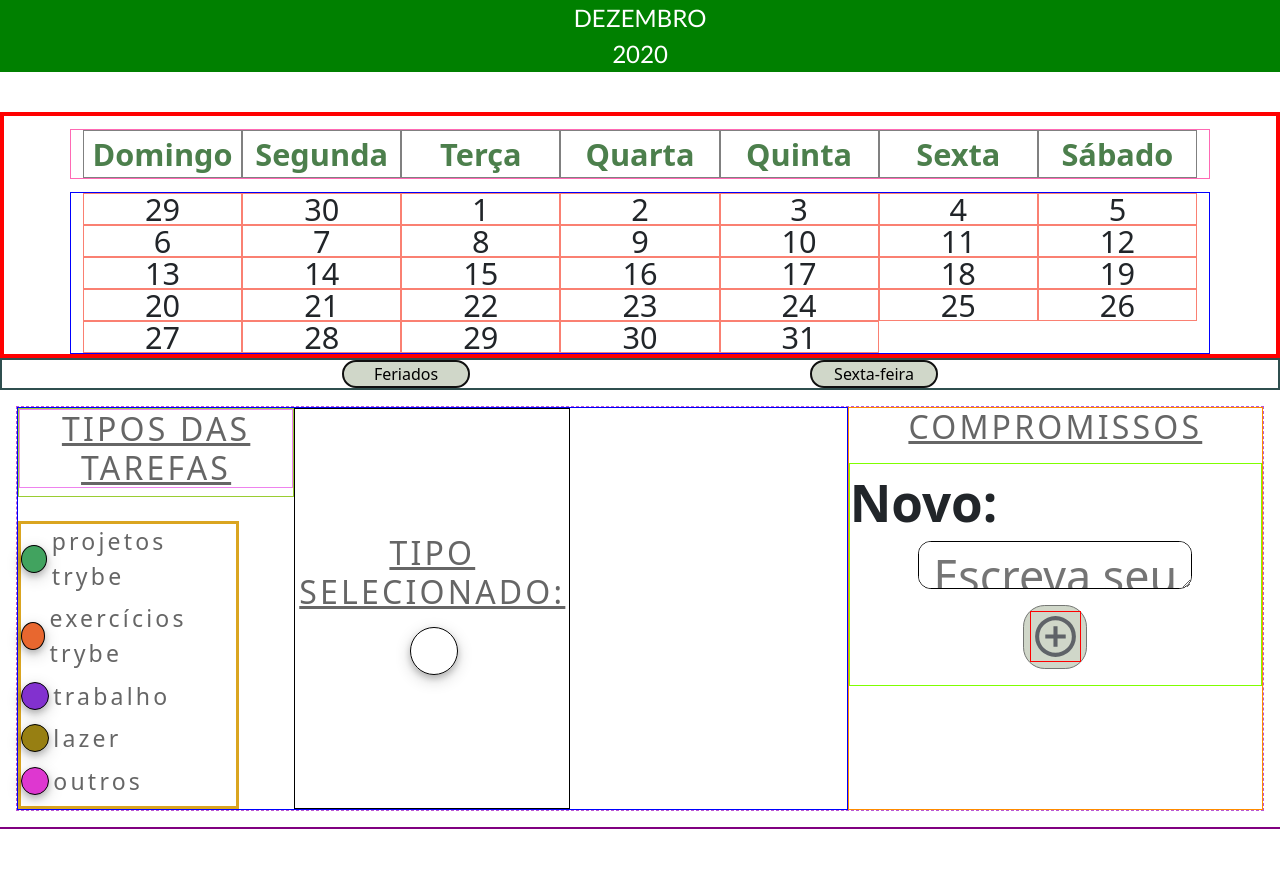
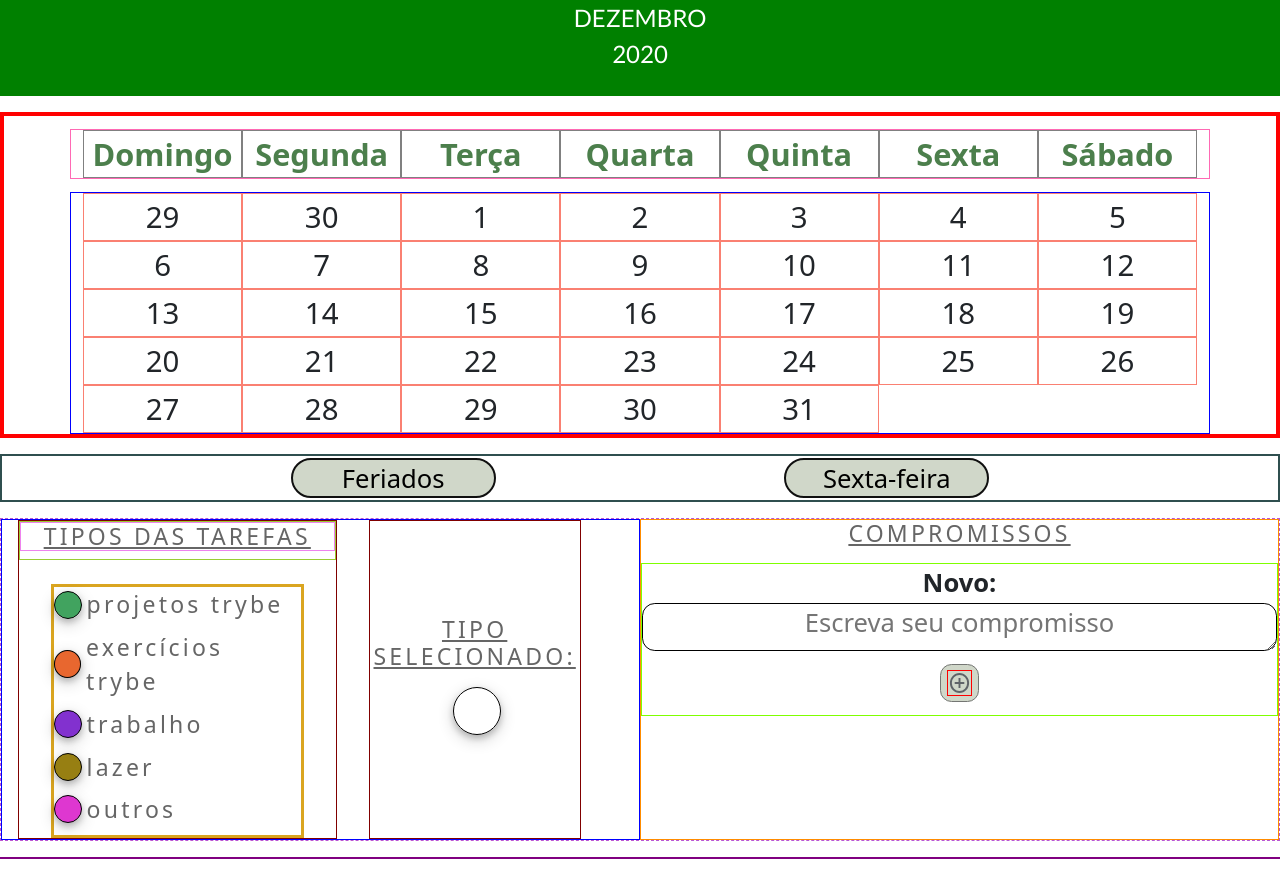
Before and after one commit to raisamrs/tryber-calendar, a website: page src/index.html in a window 1280 px wide. Before the commit the page ends 845 px from the top, so only its background shows below. Drawn offline with nearby package versions, Linux system fonts and the light colour scheme.

Commit message:
styles: responsividade para telas extra largas (1200px a 1399px)

```diff
--- a/src/index.html
+++ b/src/index.html
@@ -7,6 +7,7 @@
   <link rel="stylesheet" href="mediaQuerySm.css">
   <link rel="stylesheet" href="mediaQueryMd.css">
   <link rel="stylesheet" href="mediaQueryLg.css">
+  <link rel="stylesheet" href="mediaQueryXlg.css">
 
   <link rel="icon" type="image/svg+xml" href="./images/calendar-icon.png" />
   <link href="https://cdn.jsdelivr.net/npm/bootstrap@5.3.3/dist/css/bootstrap.min.css" rel="stylesheet"
@@ -37,13 +38,13 @@
     <button id="btn-holiday">Feriados</button>
     <button id="btn-friday">Sexta-feira</button>
   </div>
-  <section class="tasks-container d-flex flex-column flex-lg-row">
-    <div class="tasks-types-selected-container d-flex flex-row flex-sm-row col-12 col-sm-12 col-md-12 col-lg-8 col-xl-8">
-      <div class="type-tasks-container col-6 col-sm-6 col-lg-7 col-xl-4 col-xxl-4">
+  <section class="tasks-container d-flex flex-column flex-lg-row col-xl-12">
+    <div class="tasks-types-selected-container d-flex flex-row flex-sm-row col-12 col-sm-12 col-md-12 col-lg-8 col-xl-6">
+      <div class="type-tasks-container d-flex flex-column align-items-xl-center col-sm-6 col-lg-7 col-xl-6 col-xxl-4">
         <div class="title-type-tasks">
           <h3 class="col-sm-6 col-md-4 text-center">TIPOS DAS TAREFAS</h3>
         </div>
-        <div class="my-tasks d-flex flex-column">
+        <div class="my-tasks d-flex flex-column justify-content-xl-center">
           <div class="project-container text-and-color">
             <div class="task" id="task-project"></div>
             <span>projetos trybe</span>
@@ -67,17 +68,16 @@
         </div>
       </div>
       <div id="selected-type-container"
-        class="d-flex flex-column justify-content-center col-sm-6 col-md-6 col-lg-5 col-xl-4 col-xxl-4">
-        <div class="d-flex flex-column align-items-center">
+        class="d-flex flex-column justify-content-center col-sm-6 col-md-6 col-lg-5 col-xl-4  col-xxl-4">
+        <div class="d-flex flex-column align-items-center my-xl-0">
           <h4 id="costum-h4" class="text-center">TIPO SELECIONADO:</h4>
           <div id="selected-type"></div>
         </div>
       </div>
     </div>
-    <div class="input-container d-flex flex-column align-items-center col-12 col-lg-4
-    ">
+    <div class="input-container d-flex flex-column align-items-center col-12 col-lg-4 col-xl-6">
       <h3 id="appointment-title" class="text-center">COMPROMISSOS</h3>
-      <div class="input-appointment-container d-flex flex-row flex-lg-column justify-content-around align-items-sm-center align-items-md-center my-2">
+      <div class="input-appointment-container d-flex flex-row flex-lg-column flex-xl-column justify-content-around align-items-sm-center align-items-center my-2">
         <label class="col-2 col-lg-12 mx-1 task-input">Novo:</label>
         <textarea class="col-8" maxlength="40" type="text" id="task-input" placeholder="Escreva seu compromisso"></textarea>
         <button id="btn-add" class="col-2">
--- a/src/mediaQuerySm.css
+++ b/src/mediaQuerySm.css
@@ -46,10 +46,6 @@
 
   .check-button img , .delete-button img , #btn-add img {
     height: 3vw;
-  }
-
-  .check-button:hover , .delete-button:hover , #btn-add:hover {
-    background-color: rgb(181, 208, 215);
   }
 
   .day {
--- /dev/null
+++ b/src/mediaQueryXlg.css
@@ -0,0 +1,73 @@
+@media ( min-width : 1200px ) and ( max-width : 1399px ) {
+
+  header {
+    background-color: green;
+    height: 12vh;
+  }
+
+  #task-input {
+    font-size: 2vw;
+    width: 100%;
+  }
+
+  #task-input::placeholder {
+    font-size: 2vw;
+  }
+
+  .buttons-container {
+    height: 6vh;
+  }
+
+  .buttons-container button {
+    height: 5vh;
+    font-size: 2vw;
+    width: 16vw;
+  }
+
+  .calendar-container {
+    height: 45%;
+    margin: 2vh 0;
+  }
+
+
+  .check-button , .delete-button , #btn-add {
+    border-radius: 0.9vw;
+    height: 3vw;
+    margin: 1vw;
+    width: 3vw;
+  }
+
+  .check-button img , .delete-button img , #btn-add img {
+    height: 2vw;
+    width: 2vw;
+  }
+
+
+  .day {
+    font-size: 2.3vw;
+    height: 6vh;
+    padding: 1.5vh 0;
+  }
+
+  .day:hover {
+    font-size: 3.2vw;
+  }
+
+  .input-appointment-container label {
+    text-align: center;
+  }
+
+  .tasks-container {
+    margin-left: 0;
+    margin-right: 0;
+  }
+
+  .title-type-tasks h3 , #appointment-title , #costum-h4 {
+    font-size: 1.8vw;
+  }
+
+  .type-tasks-container , #selected-type-container {
+    border: 1px solid maroon;
+    margin: 0 2vh;
+  }
+}
--- a/src/style.css
+++ b/src/style.css
@@ -32,8 +32,13 @@ img {
 
 label {
   font-weight: 900;
-  font-size: 4vw;
+  font-size: 2vw;
 }
+
+textarea {
+  font-size: 2vw;
+}
+
 
 ul {
   list-style-type: none;
@@ -169,6 +174,10 @@ ul #days {
   border: 1px solid red;
   height: 4vw;
   margin: 1vw;
+}
+
+.check-button:hover , .delete-button:hover , #btn-add:hover {
+  background-color: rgb(181, 208, 215);
 }
 
 .day {
```
